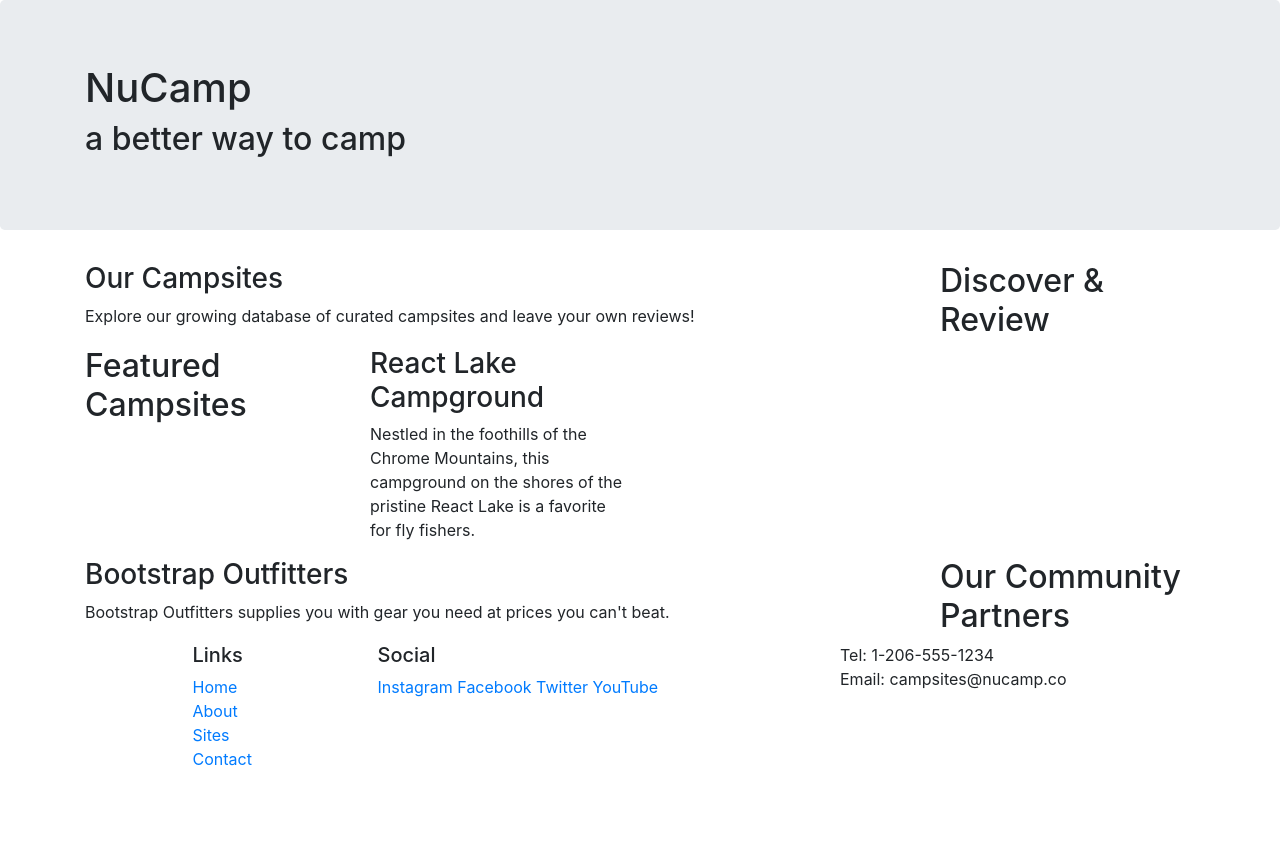
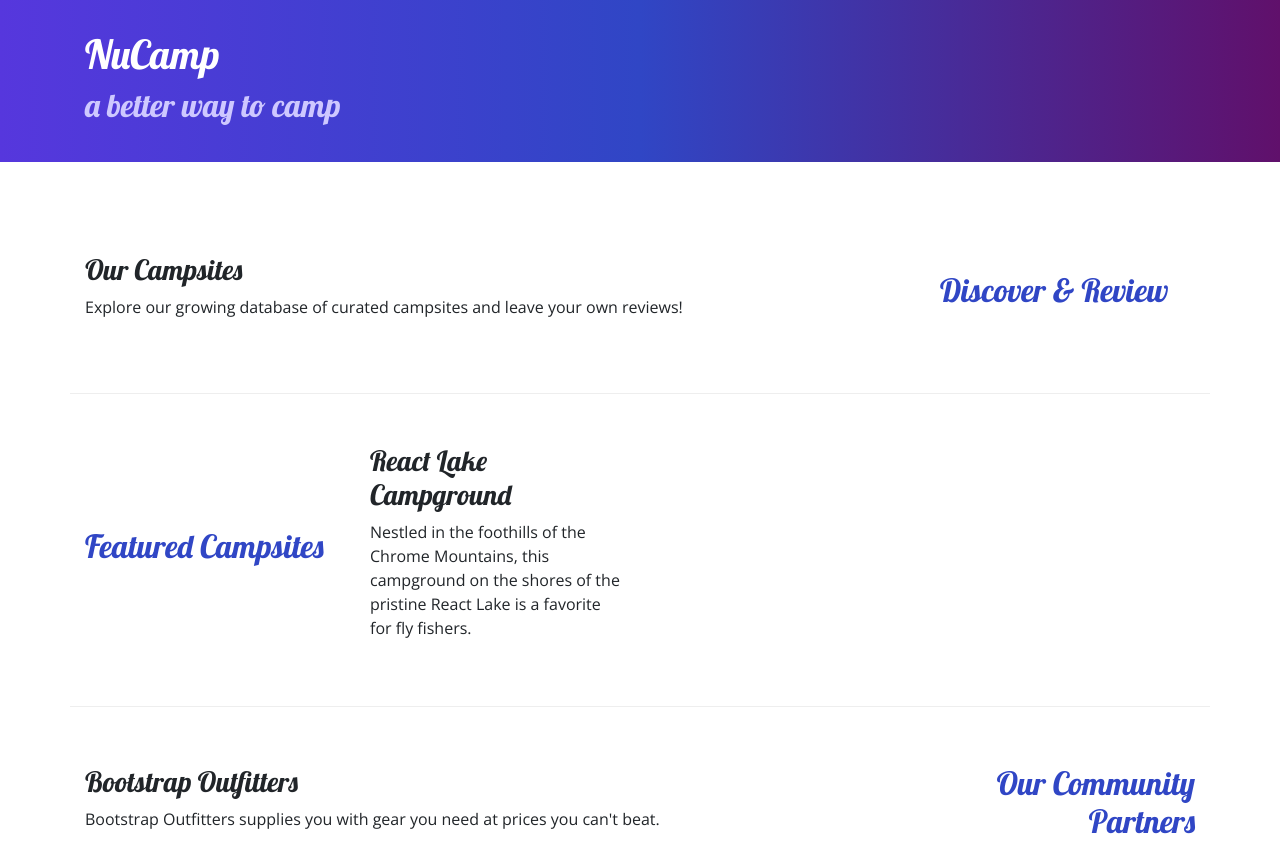
Before and after one commit to BerlsSC/git-test, a website: page index.html in a window 1280 px wide. Shown: the top 851 px of the page. Before the commit the page ends 800 px from the top, so only its background shows below. Drawn offline with nearby package versions, Linux system fonts and the light colour scheme.

Commit message:
Adding Custom Styles

```diff
--- /dev/null
+++ b/css/styles.css
@@ -0,0 +1,32 @@
+body {
+    font-family: "Open Sans", sans-serif;
+}
+
+h1, h2, h3 {
+    font-family: "Lobster", cursive;
+}
+
+h2 {
+    color: #3046C5;
+}
+
+header h2 {
+    color: #CEC8FF;
+}
+
+footer {
+    background-image: linear-gradient(#CEC8FF, white);
+    padding: 20px 0;
+}
+
+.jumbotron {
+    padding: 30px;
+    background-image: linear-gradient(to right, #5637DD, #3046C5, #60106B);
+    color: white;
+}
+
+.row-content {
+    padding: 50px 0;
+    border-bottom: 1px ridge;
+    min-height: 200px;
+}
--- a/index.html
+++ b/index.html
@@ -2,19 +2,22 @@
 <html lang="en">
 
 <head>
-    <meta charset="utf-8" />
+    <!-- Required meta tags always come first -->
     <meta charset="utf-8" />
     <meta name="viewport" content="width=device-width, initial-scale=1" />
 
     <!-- Bootstrap CSS -->
     <link rel="stylesheet" href="node_modules/bootstrap/dist/css/bootstrap.min.css" />
 
+    <!-- Additional CSS must be placed after Bootstrap CSS -->
+    <link rel="stylesheet" href="https://fonts.googleapis.com/css?family=Lobster|Open+Sans" />
+    <link rel="stylesheet" href="css/styles.css" />
     <title>NuCamp: A Better Way To Camp</title>
 </head>
 
 <body>
 
-    <header class="jumbotron">
+    <header class="jumbotron jumbotron-fluid">
         <div class="container">
             <div class="row">
                 <div class="col">
@@ -25,9 +28,9 @@
         </div>
     </header>
     <div class="container">
-        <div class=row>
+        <div class="row row-content align-items-center">
             <div class="col-sm-4 order-sm-last col-md-3">
-                <h2>Discover & Review</h2>
+                <h2 calss="text-sm-right">Discover & Review</h2>
             </div>
             <div class="col">
                 <h3>Our Campsites</h3>
@@ -35,7 +38,7 @@
             </div>
         </div>
 
-    <div class="row">
+        <div class="row row-content align-items-center">
             <div class="col-sm-4 col-md-3">
                 <h2>Featured Campsites</h2>
             </div>
@@ -47,9 +50,9 @@
             </div>
         </div>
 
-    <div class="row">
+        <div class="row row-content align-items-center">
             <div class="col-sm-4 order-sm-last col-md-3">
-            <h2>Our Community Partners</h2>
+                <h2 class="text-sm-right">Our Community Partners</h2>
             </div>
             <div class="col">
                 <h3>Bootstrap Outfitters</h3>
@@ -68,14 +71,14 @@
                             <li><a href="#">Contact</a></li>
                         </ul>
                     </div>
-                <div class="col-6 col-sm-5">
+                    <div class="col-6 col-sm-5 text-center">
                         <h5>Social</h5>
                         <a href="http://instagram.com/">Instagram</a>
                         <a href="http://facebook.com/">Facebook</a>
                         <a href="http://twitter.com/">Twitter</a>
                         <a href="http://youtube.com/">YouTube</a>
                     </div>
-                <div class="col-sm-4">
+                    <div class="col-sm-4 text-center">
                         Tel: 1-206-555-1234<br />
                         Email: campsites@nucamp.co
                     </div>
```
Lines whose indentation alone changed are shown as unchanged.
